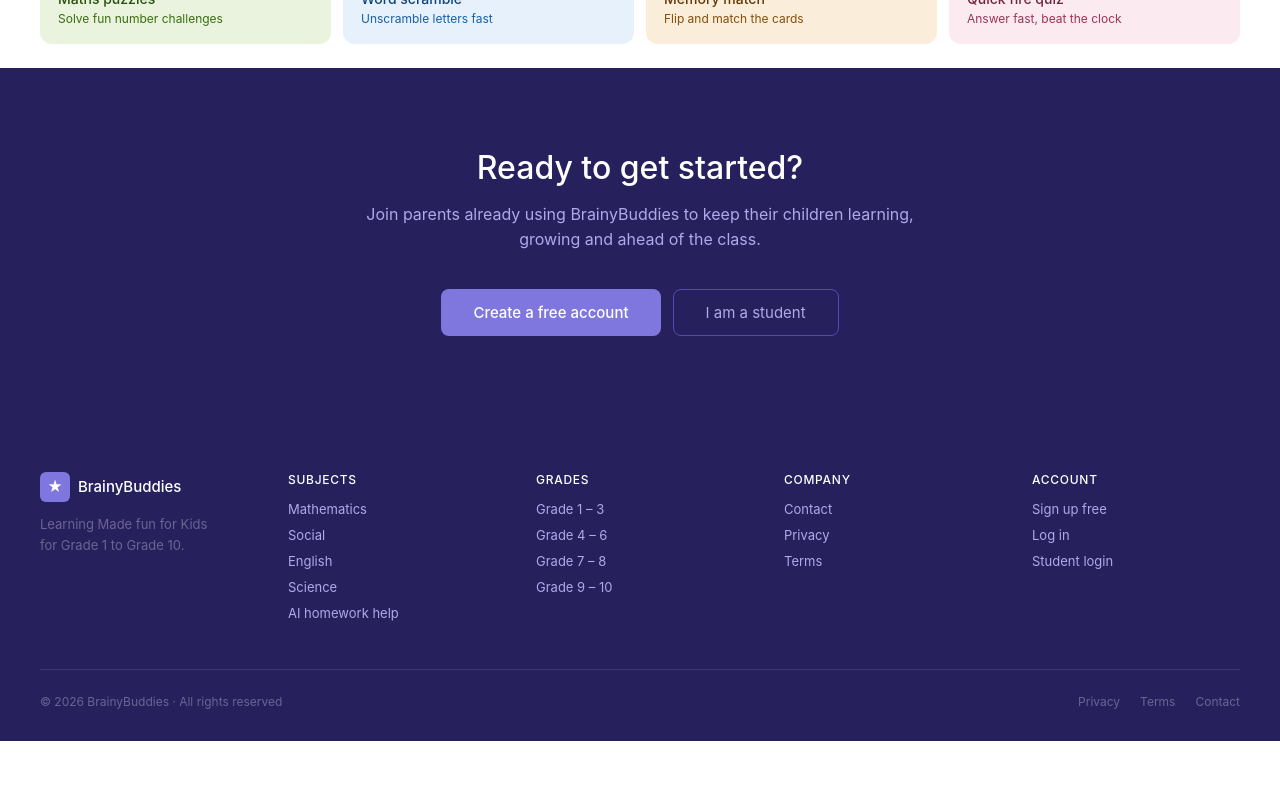
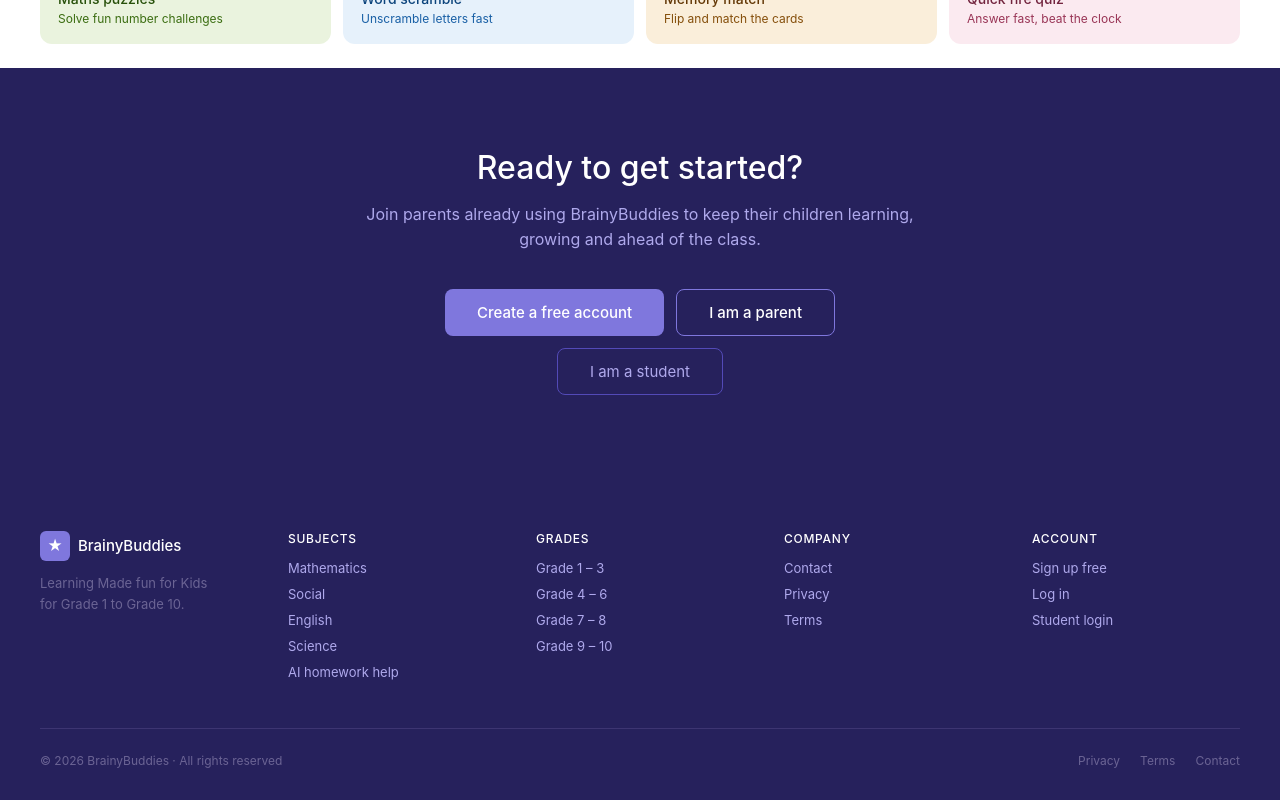
Before and after one commit to Haseeb-MA/Kids-Learning-App, a Next.js app: page / in a window 1280 px wide. Shown: the part 1939-2739 px from the top of the page. Before the commit the page ends 2680 px from the top, so only its background shows below. Built offline with nearby package versions, Linux system fonts and the light colour scheme.

Commit message:
feat: in 'ready to get started?' add 'i am parent' beside 'create  [spec-f41bfdc3]

```diff
--- a/components/CallToAction.tsx
+++ b/components/CallToAction.tsx
@@ -45,6 +45,20 @@
             Create a free account
           </button>
           <button
+            onClick={() => router.push('/signup')}
+            style={{
+              padding: '13px 32px',
+              background: 'transparent',
+              color: '#ffffff',
+              border: '1.5px solid #7F77DD',
+              borderRadius: '8px',
+              fontSize: '15px',
+              fontWeight: '500',
+              cursor: 'pointer',
+            }}>
+            I am a parent
+          </button>
+          <button
             onClick={() => router.push('/child-login')}
             style={{
               padding: '13px 32px',
```
